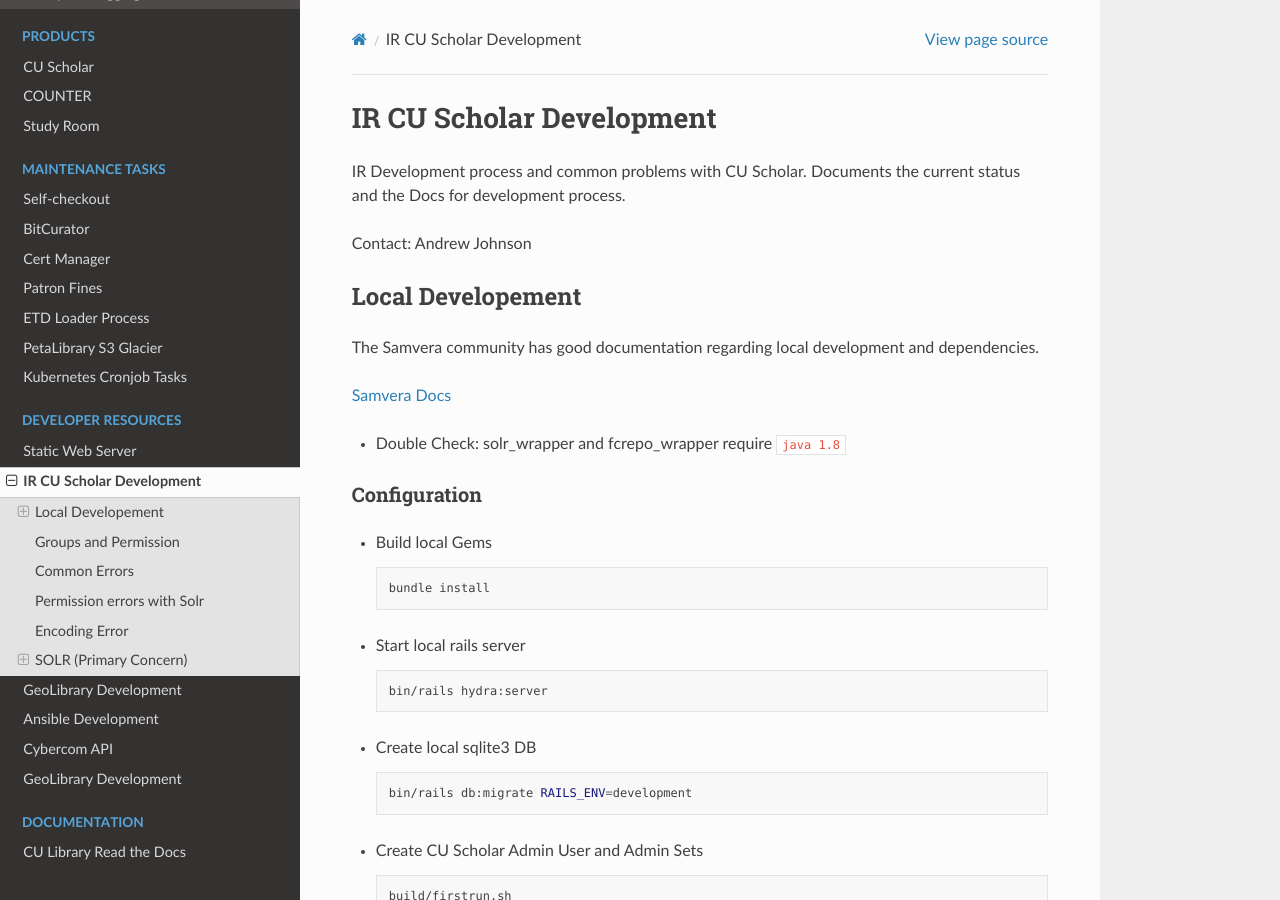
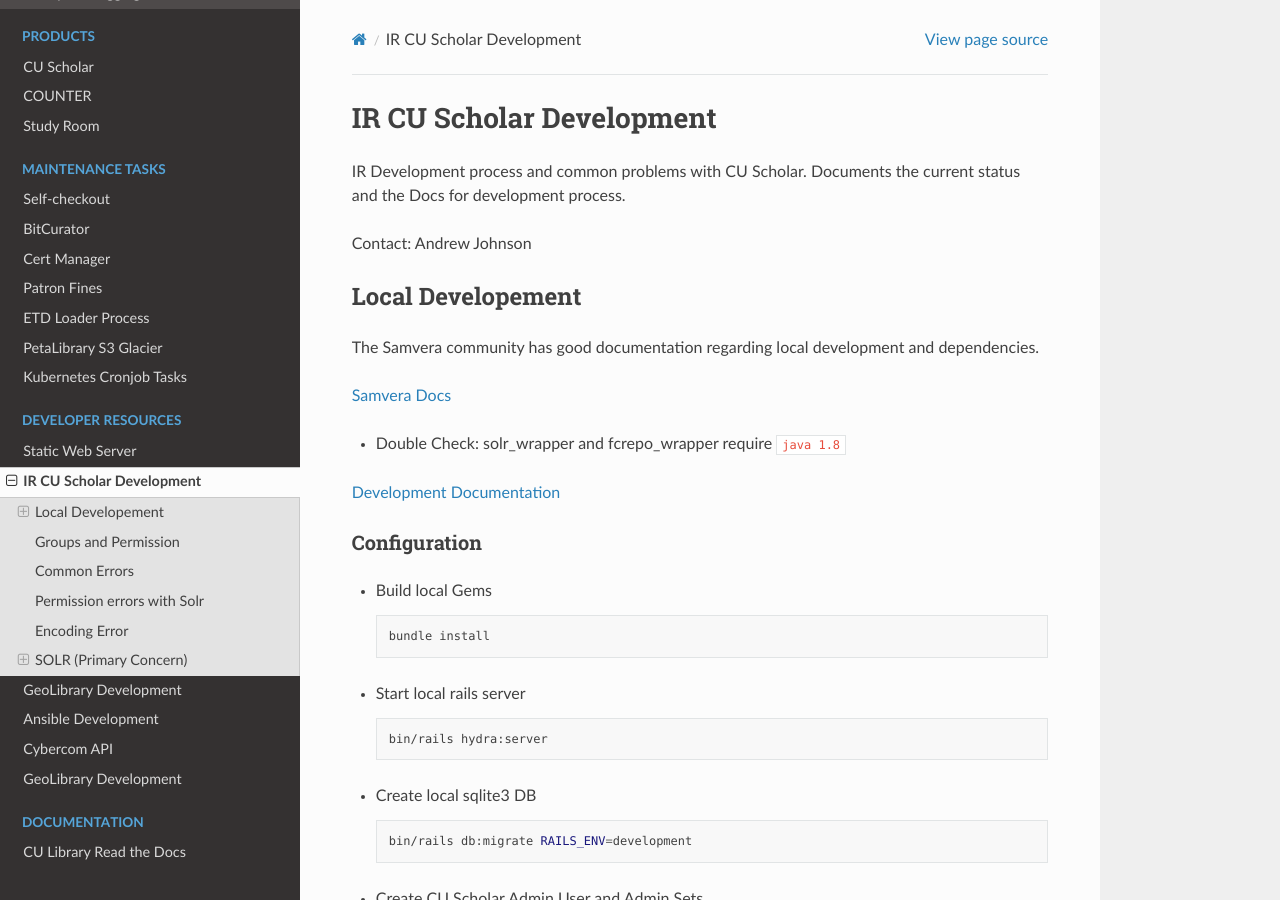
Before and after one commit to culibraries/documentation, a Sphinx documentation site: the page built from docs/pages/ir-dev.md, in a window 1280 px wide and 900 px high. Built offline with Sphinx 7.4.7 and the Read the Docs theme 2.0.0, drawn with Linux system fonts in a browser that asks for light colours.

Commit message:
ir docs from samvera

````diff
--- a/docs/pages/ir-dev.md
+++ b/docs/pages/ir-dev.md
@@ -12,6 +12,8 @@
 [Samvera Docs](https://github.com/samvera/hyrax/blob/main/documentation/developing-your-hyrax-based-app.md)
 
 * Double Check: solr_wrapper and fcrepo_wrapper require ```java 1.8```
+
+[Development Documentation](https://samvera.github.io/)
 
 ### Configuration
 * Build local Gems
````
